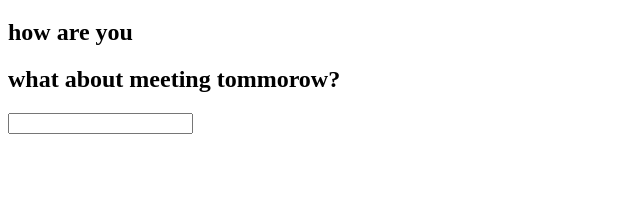
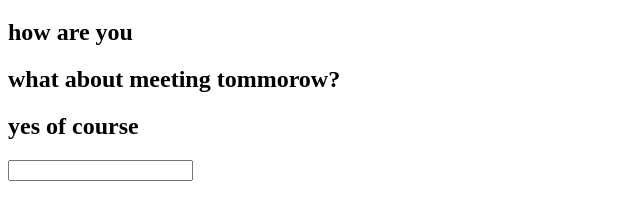
Before and after one commit to deepuissac/testsub, a plain HTML site: page index.html in a window 1280 px wide. Shown: the part 61-280 px from the top of the page, without its empty margins (0-640 px from the left). Drawn offline with Linux system fonts and the light colour scheme.

Commit message:
yes of course added

```diff
--- a/index.html
+++ b/index.html
@@ -9,6 +9,7 @@
     <h1>hello world</h1>
     <h2>how are you</h2>
     <h2>what about meeting tommorow?</h2>
+    <h2>yes of course</h2>
     <div>
       <input type="text" />
     </div>
```
